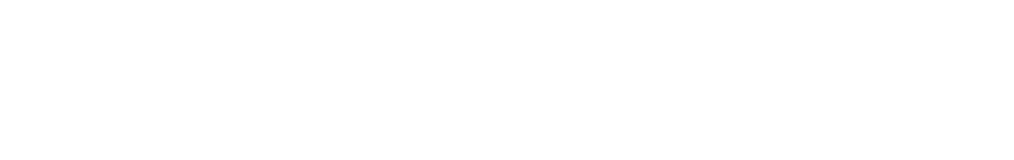
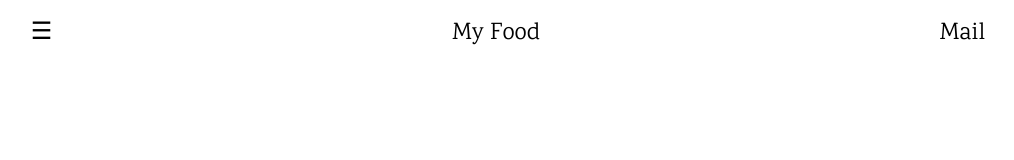
Before and after one commit to abuemkezeChu/food-blog, a plain HTML site: page index.html in a window 1280 px wide. Shown: the whole page, without its empty margins (132-1146 px from the left). Drawn offline with Linux system fonts and the light colour scheme.

Commit message:
feat: create header section

```diff
--- a/assets/styles/index.css
+++ b/assets/styles/index.css
@@ -0,0 +1,29 @@
+@import url("https://fonts.googleapis.com/css2?family=Karma:wght@300;400;500;600;700&display=swap");
+
+* {
+  padding: 0;
+  margin: 0;
+  box-sizing: border-box;
+}
+
+body {
+  font-family:"Karma", serif;
+}
+
+.container {
+  width: 1200px;
+  margin: 0 auto;
+}
+
+.header {
+  display: flex;
+  justify-content: center;
+  font-size: 24px;
+}
+
+.header-container {
+  padding: 16px 5px;
+  display: flex;
+  align-items: center;
+  gap: 400px;
+}
--- a/index.html
+++ b/index.html
@@ -7,6 +7,12 @@
   <title>food-blog</title>
 </head>
 <body>
-
+  <header class="header">
+    <div class="header-container">
+      <span>☰</span>
+      <span>My Food</span>
+      <span>Mail</span>
+    </div>
+  </header>
 </body>
 </html>
```
